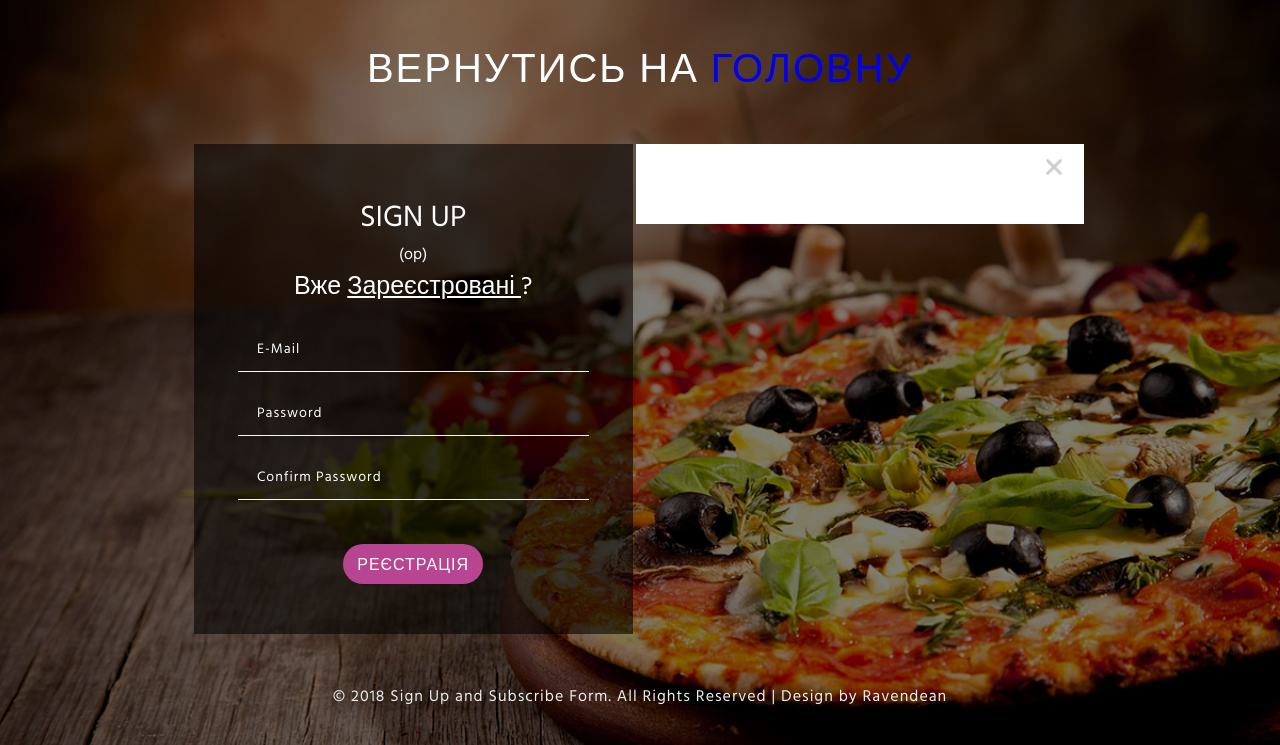
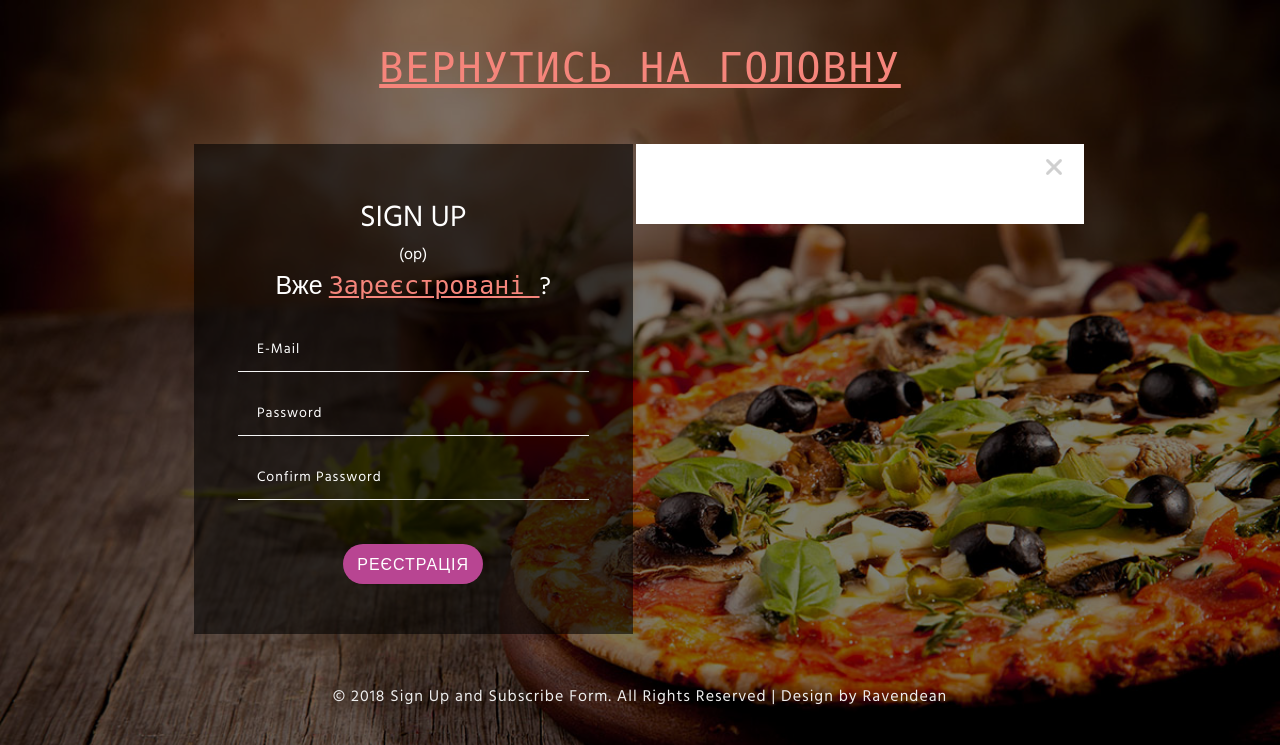
Before and after one commit to strilets-d/RAVENDEAN, a PHP site: page /Register.php in a window 1280 px wide. Shown: the top 745 px of the page. Run offline with PHP 8.4, Linux system fonts and the light colour scheme; some web fonts are replaced.

```diff
--- a/css/style.css
+++ b/css/style.css
@@ -650,4 +650,11 @@ ul.top-links li a i.fa.fa-facebook:hover ,ul.top-links li a i.fa.fa-twitter:hove
 		top: 490px;
 	}
 }
-/*--responsive--*/
+
+a{
+
+	font-family: monospace;
+	color: rgb(245,133,123);
+	text-decoration: underline;
+
+}
--- a/register.php
+++ b/register.php
@@ -23,7 +23,7 @@
 </head>
 <body>
 <div class="layer">
-	<h1>Вернутись на <a href="index.php">Головну</a> </h1>
+	<h1><a href="index.php">Вернутись на Головну</a> </h1>
 	<div class="main-agile1">
 		<div class="w3layouts-main">
 					<h2>Sign Up </h2>
@@ -31,7 +31,7 @@
 
 
 						<span>(op)</span>
-						<h3 >Вже <a href="login.php" style="color :white; text-decoration: underline; ">зареєстровані </a>?</h3>
+						<h3 >Вже <a href="login.php" ">зареєстровані </a>?</h3>
 						<form action="#" method="post">
 							<div class="email">
 							<input placeholder="E-Mail" name="Email" type="email" required="">
```
Also changed, not shown: index.php (+2 -6 lines).
